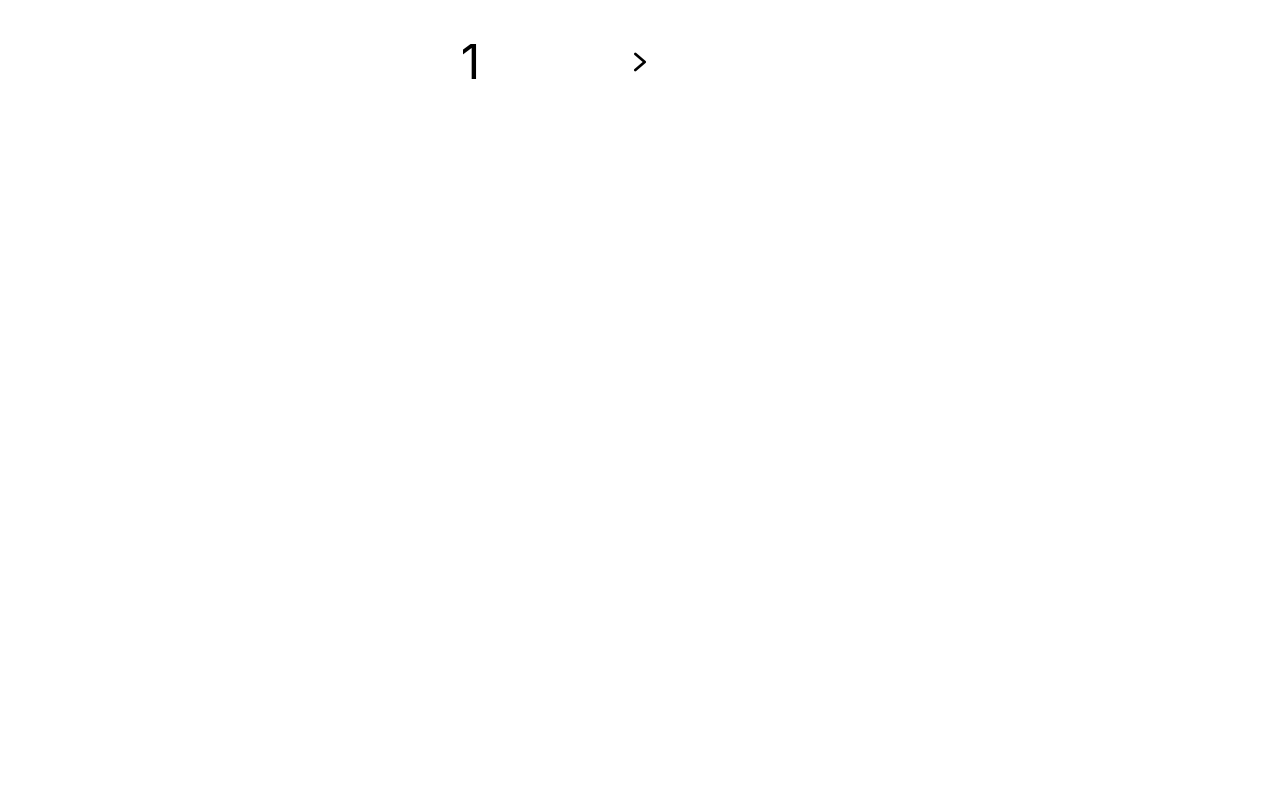
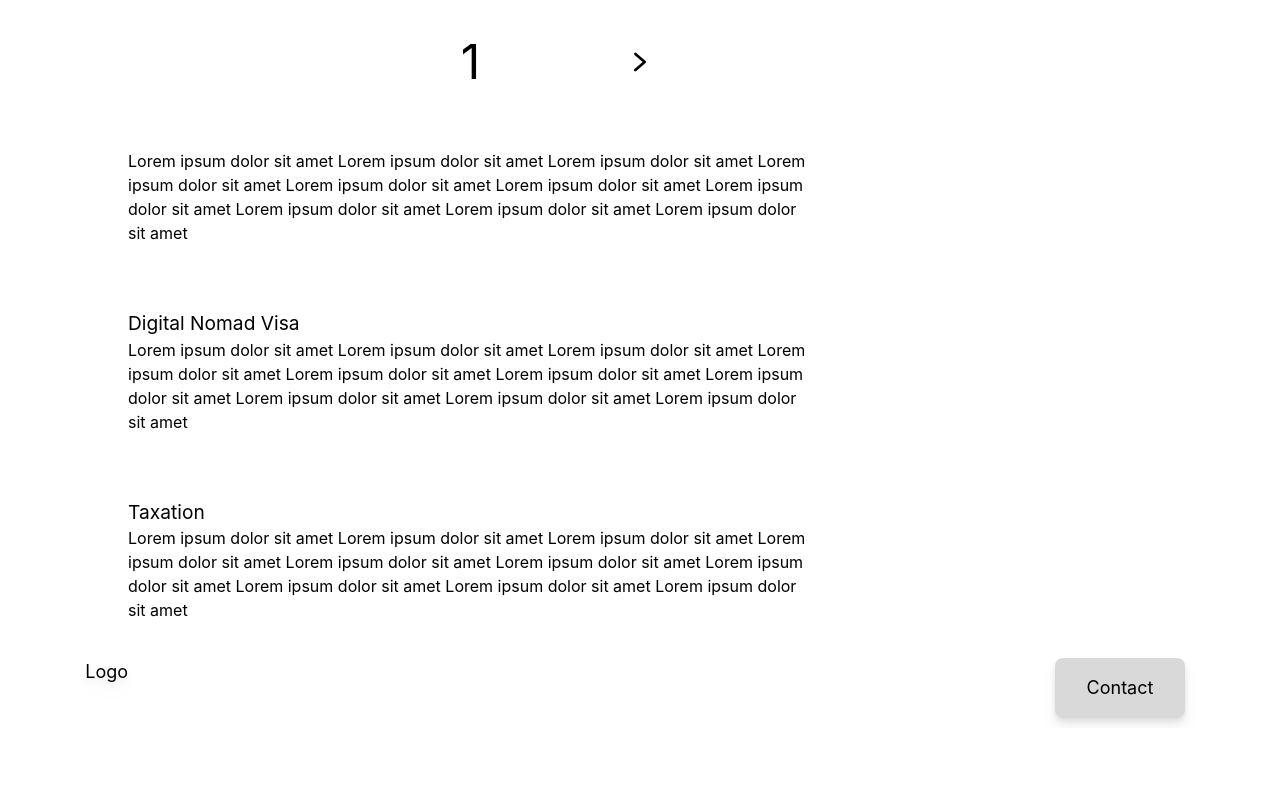
Before and after one commit to mharitsnf/digital-nomads-legalbook, a Next.js app: page /info/1 in a window 1280 px wide. Shown: the part 360-1160 px from the top of the page. After the commit the page ends 1088 px from the top, so only its background shows below. Built offline with nearby package versions, Linux system fonts and the light colour scheme.

Commit message:
Fill with placeholder content

```diff
--- a/pages/info/[nationality].js
+++ b/pages/info/[nationality].js
@@ -22,8 +22,21 @@ export default function InformationPage({ relationshipData }) {
                 </div>
                 <h1 className='text-[4vh] text-center lg:text-[3rem] lg:w-[20%]'>{destination}</h1>
             </div>
-            <div className="px-[2vw] py-[2vw] min-h-screen w-full">
-
+            <div className="px-[10vw] py-[2vw] min-h-[35vw] w-full w-full grid grid-cols-12 gap-[1rem]">
+                <div className="col-span-8 flex flex-col gap-[5vw]">
+                    <div className="flex flex-col">
+                        <h1 className="lg:text-[1.5vw]">{destination}</h1>
+                        <p>Lorem ipsum dolor sit amet Lorem ipsum dolor sit amet Lorem ipsum dolor sit amet Lorem ipsum dolor sit amet Lorem ipsum dolor sit amet Lorem ipsum dolor sit amet Lorem ipsum dolor sit amet Lorem ipsum dolor sit amet Lorem ipsum dolor sit amet Lorem ipsum dolor sit amet</p>
+                    </div>
+                    <div className="flex flex-col">
+                        <h1 className="lg:text-[1.5vw]">Digital Nomad Visa</h1>
+                        <p>Lorem ipsum dolor sit amet Lorem ipsum dolor sit amet Lorem ipsum dolor sit amet Lorem ipsum dolor sit amet Lorem ipsum dolor sit amet Lorem ipsum dolor sit amet Lorem ipsum dolor sit amet Lorem ipsum dolor sit amet Lorem ipsum dolor sit amet Lorem ipsum dolor sit amet</p>
+                    </div>
+                    <div className="flex flex-col">
+                        <h1 className="lg:text-[1.5vw]">Taxation</h1>
+                        <p>Lorem ipsum dolor sit amet Lorem ipsum dolor sit amet Lorem ipsum dolor sit amet Lorem ipsum dolor sit amet Lorem ipsum dolor sit amet Lorem ipsum dolor sit amet Lorem ipsum dolor sit amet Lorem ipsum dolor sit amet Lorem ipsum dolor sit amet Lorem ipsum dolor sit amet</p>
+                    </div>
+                </div>
             </div>
             <Footer />
         </div>
```
